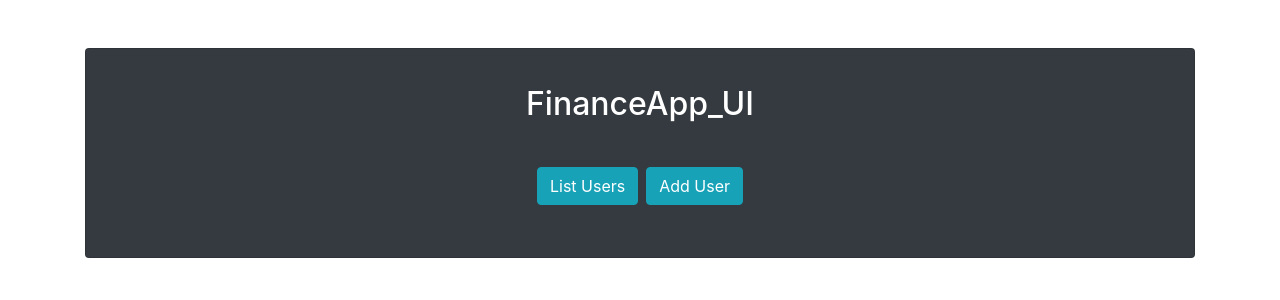
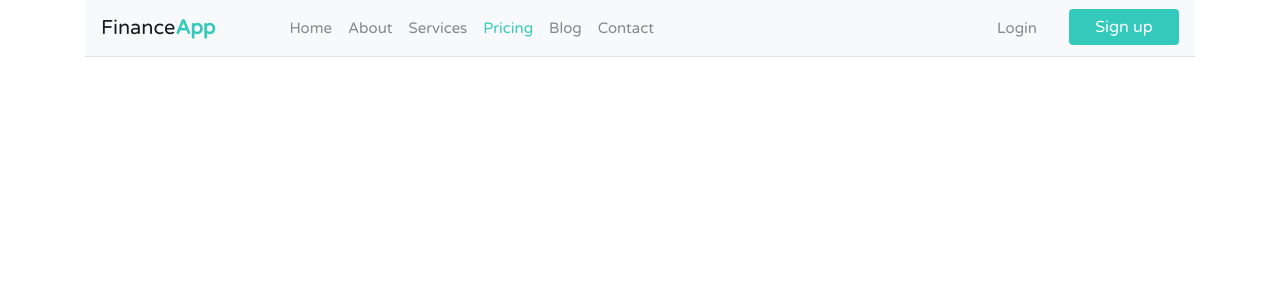
Before and after one commit to dorianbenitez/FinanceApp_UI, an Angular app: page / in a window 1280 px wide. Shown: the top 300 px of the page. Built offline with nearby package versions, Linux system fonts and the light colour scheme.

Commit message:
Removed old UI design, implemented new navbar

```diff
--- a/src/app/app-routing.module.ts
+++ b/src/app/app-routing.module.ts
@@ -2,10 +2,12 @@ import { NgModule } from '@angular/core';
 import { Routes, RouterModule } from '@angular/router';
 import { UserListComponent } from './user-list/user-list/user-list.component';
 import { UserFormComponent } from './user-form/user-form/user-form.component';
+import { HomepageNavbarComponent } from './homepage-navbar/homepage-navbar.component';
 
 const routes: Routes = [
   { path: 'users', component: UserListComponent },
-  { path: 'adduser', component: UserFormComponent }
+  { path: 'adduser', component: UserFormComponent },
+  { path: 'navbar', component: HomepageNavbarComponent}
 ];
 
 @NgModule({
--- a/src/app/app.component.html
+++ b/src/app/app.component.html
@@ -1,28 +1,7 @@
-<!-- * * * * * * * * * * * * * * * * * * * * * * * * * * * * * * * -->
-<!-- * * * * * * * * * * * The content below * * * * * * * * * * * -->
-<!-- * * * * * * * * * * is only a placeholder * * * * * * * * * * -->
-<!-- * * * * * * * * * * and can be replaced. * * * * * * * * * * * -->
-<!-- * * * * * * * * * * * * * * * * * * * * * * * * * * * * * * * -->
-<!-- * * * * * * * * * Delete the template below * * * * * * * * * * -->
-<!-- * * * * * * * to get started with your project! * * * * * * * * -->
-<!-- * * * * * * * * * * * * * * * * * * * * * * * * * * * * * * * -->
-
   <div class="container">
     <div class="row">
       <div class="col-md-12">
-        <div class="card bg-dark my-5">
-          <div class="card-body">
-            <h2 class="card-title text-center text-white py-3">{{ title }}</h2>
-            <ul class="text-center list-inline py-3">
-              <li class="list-inline-item">
-                <a routerLink="/users" class="btn btn-info">List Users</a>
-                  </li>
-              <li class="list-inline-item">
-                <a routerLink="/adduser" class="btn btn-info">Add User</a>
-                  </li>
-            </ul>
-          </div>
-        </div>
+        <app-homepage-navbar></app-homepage-navbar>
         <router-outlet></router-outlet>
       </div>
     </div>
--- a/src/app/app.module.ts
+++ b/src/app/app.module.ts
@@ -7,12 +7,14 @@ import { AppComponent } from './app.component';
 import { UserListComponent } from './user-list/user-list/user-list.component';
 import { UserFormComponent } from './user-form/user-form/user-form.component';
 import { UserService } from './services/user-service.service';
+import { HomepageNavbarComponent } from './homepage-navbar/homepage-navbar.component';
 
 @NgModule({
   declarations: [
     AppComponent,
     UserListComponent,
-    UserFormComponent
+    UserFormComponent,
+    HomepageNavbarComponent
   ],
   imports: [
     BrowserModule,
--- /dev/null
+++ b/src/app/homepage-navbar/homepage-navbar.component.css
@@ -0,0 +1,61 @@
+body {
+    font-family: 'Varela Round', sans-serif;
+}
+
+.navbar {
+    background: #fff;
+    padding-left: 16px;
+    padding-right: 16px;
+    border-bottom: 1px solid #dfe3e8;
+    border-radius: 0;
+}
+
+.navbar .navbar-brand {
+    padding-left: 0;
+    font-size: 20px;
+    padding-right: 50px;
+}
+
+.navbar .navbar-brand b {
+    color: #33cabb;
+}
+
+.navbar .nav-link {
+    color: #888;
+    font-size: 15px;
+}
+
+.navbar .nav-link.active {
+    color: #33cabb;
+}
+
+.navbar .sign-up-btn {
+    min-width: 110px;
+    max-height: 36px;
+}
+
+.navbar .btn-primary, .navbar .btn-primary:active {
+    color: #fff;
+    background: #33cabb !important;
+    border: none;
+}
+
+.navbar .btn-primary:hover, .navbar .btn-primary:focus {
+    color: #fff;
+    background: #31bfb1 !important;
+}
+
+.navbar .action-buttons .nav-link {
+    color: #888;
+    font-size: 15px;
+}
+
+.navbar .action-buttons .btn-primary {
+    min-width: 110px;
+}
+
+@media (max-width: 768px) {
+    .navbar .action-buttons {
+        margin-top: 10px;
+    }
+}
--- /dev/null
+++ b/src/app/homepage-navbar/homepage-navbar.component.html
@@ -0,0 +1,45 @@
+<!DOCTYPE html>
+<html lang="en">
+<head>
+    <meta charset="utf-8">
+    <meta name="viewport" content="width=device-width, initial-scale=1, shrink-to-fit=no">
+    <title>FinanceApp - Navbar with Login and Signup</title>
+
+    <!-- Google Fonts -->
+    <link rel="stylesheet" href="https://fonts.googleapis.com/css?family=Varela+Round">
+    <!-- Bootstrap CSS -->
+    <link rel="stylesheet" href="https://stackpath.bootstrapcdn.com/bootstrap/4.5.0/css/bootstrap.min.css">
+    <!-- Material Icons and Font Awesome -->
+    <link rel="stylesheet" href="https://fonts.googleapis.com/icon?family=Material+Icons">
+    <link rel="stylesheet" href="https://maxcdn.bootstrapcdn.com/font-awesome/4.7.0/css/font-awesome.min.css">
+</head>
+<body>
+    <nav class="navbar navbar-expand-lg navbar-light bg-light">
+        <a href="#" class="navbar-brand">Finance<b>App</b></a>
+        <button class="navbar-toggler" type="button" data-toggle="collapse" data-target="#navbarCollapse">
+            <span class="navbar-toggler-icon"></span>
+        </button>
+        <div id="navbarCollapse" class="collapse navbar-collapse justify-content-start">
+            <!-- Navigation Links -->
+            <div class="navbar-nav">
+                <a href="#" class="nav-item nav-link">Home</a>
+                <a href="#" class="nav-item nav-link">About</a>
+                <a href="#" class="nav-item nav-link">Services</a>
+                <a href="#" class="nav-item nav-link active">Pricing</a>
+                <a href="#" class="nav-item nav-link">Blog</a>
+                <a href="#" class="nav-item nav-link">Contact</a>
+            </div>
+            <!-- Action Buttons -->
+            <div class="navbar-nav ml-auto action-buttons">
+                <a routerLink="/users" class="nav-link mr-4">Login</a>
+                <a routerLink="/adduser" class="btn btn-primary sign-up-btn">Sign up</a>
+            </div>
+        </div>
+    </nav>
+
+    <!-- jQuery, Popper.js, and Bootstrap JS -->
+    <script src="https://code.jquery.com/jquery-3.5.1.min.js"></script>
+    <script src="https://cdn.jsdelivr.net/npm/popper.js@1.16.0/dist/umd/popper.min.js"></script>
+    <script src="https://stackpath.bootstrapcdn.com/bootstrap/4.5.0/js/bootstrap.min.js"></script>
+</body>
+</html>
```
Also changed, not shown: src/app/homepage-navbar/homepage-navbar.component.ts (added, +10 -0 lines), 1 other file (tests, documents, lock files or other folders).
